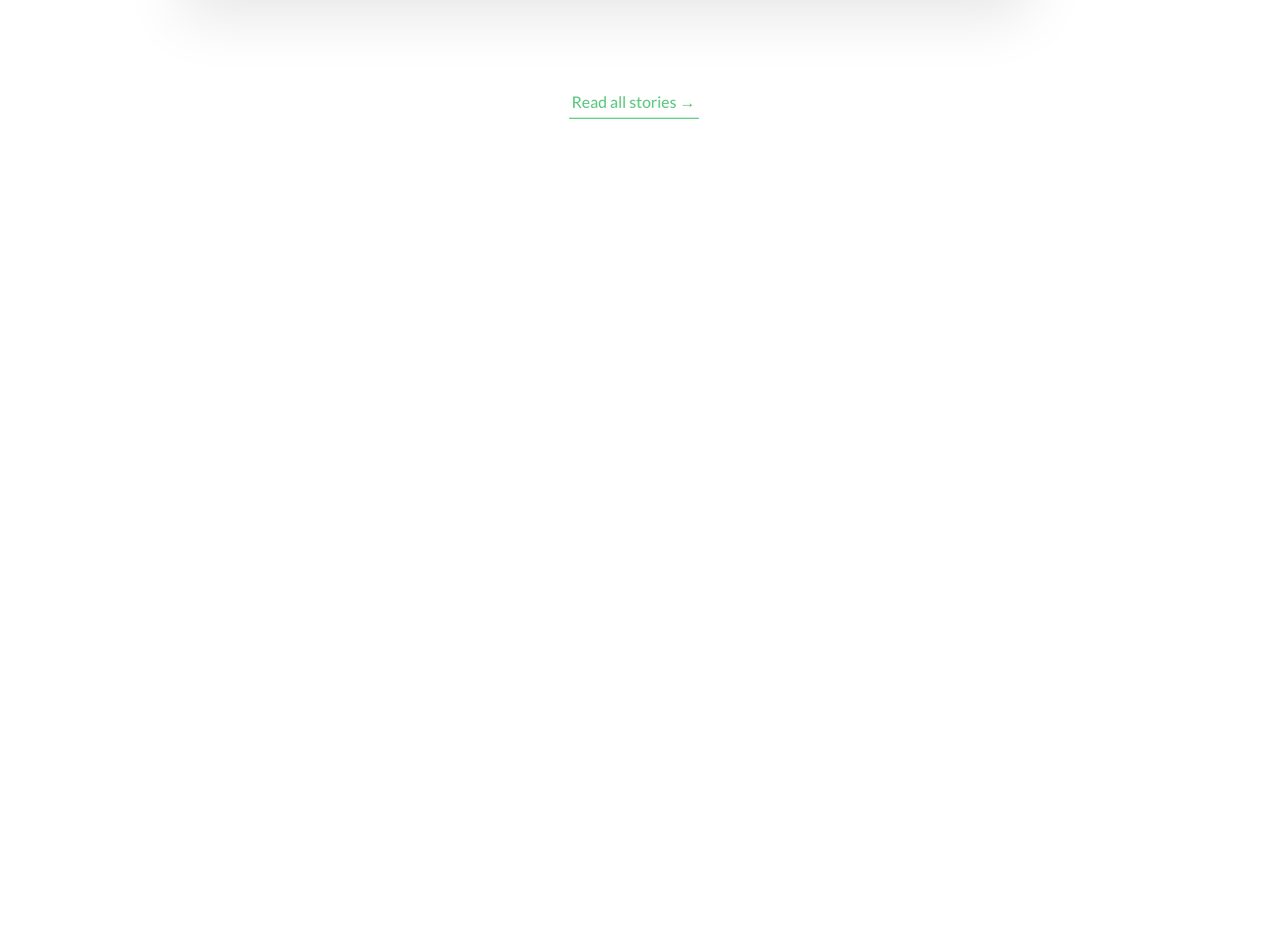
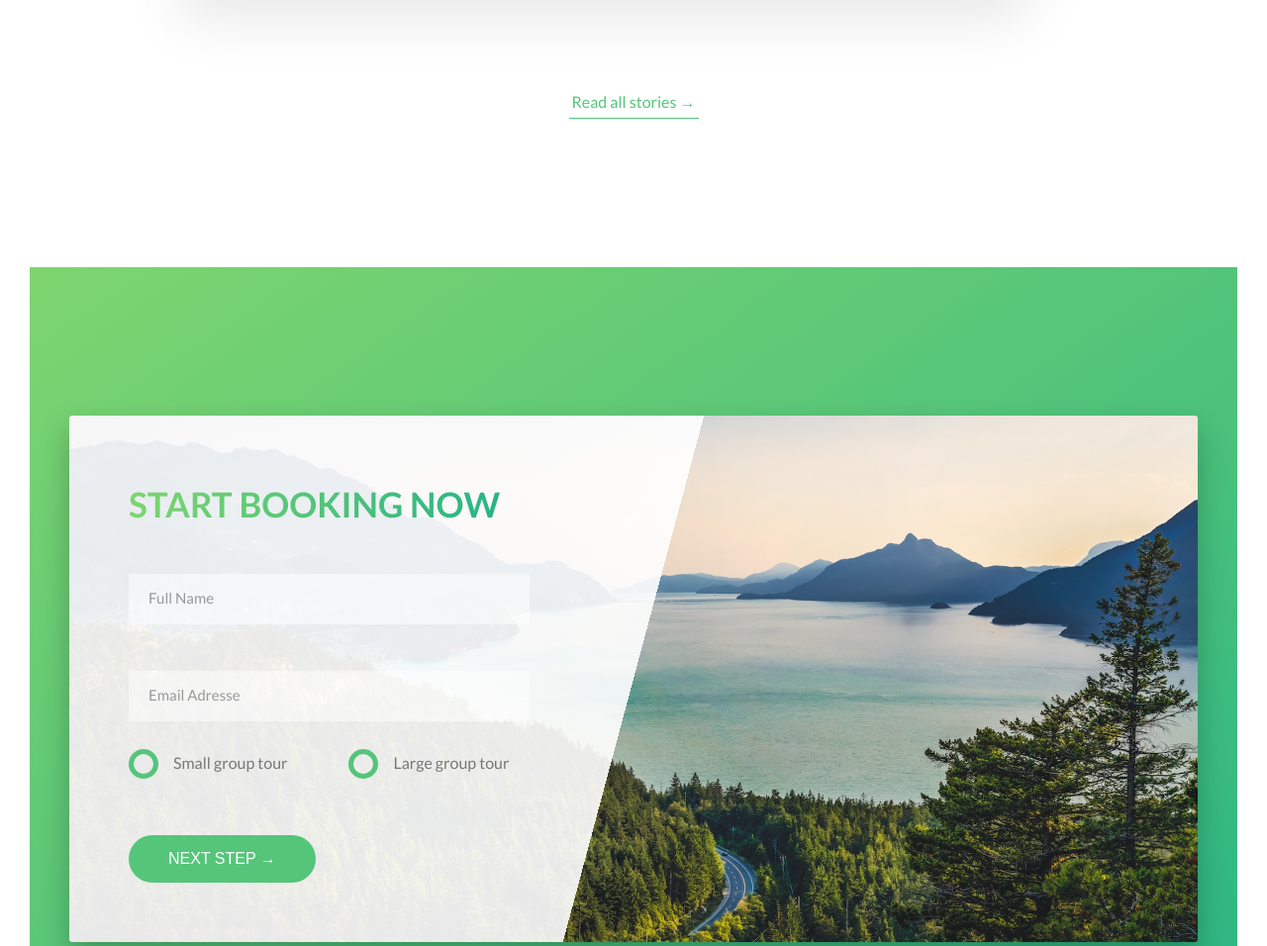
Before and after one commit to Zionhes/Zionhes.github.io, a website: page index.html in a window 1280 px wide. Shown: the part 4227-5183 px from the top of the page at 99% size. Before the commit the page ends 4527 px from the top, so only its background shows below. Drawn offline with Linux system fonts and the light colour scheme.

Commit message:
Book section: implemented

```diff
--- a/index.html
+++ b/index.html
@@ -1,5 +1,6 @@
 <!DOCTYPE html>
 <html lang="en">
+
 <head>
     <!--Meta-->
     <meta charset="UTF-8">
@@ -20,7 +21,7 @@
 </head>
 
 <body>
-        <!--Header-->
+    <!--HEADER-->
     <header class='header'>
         <div class="header__logo-box">
             <img src="img/logo-white.png" alt="Logo" class="header__logo">
@@ -51,12 +52,15 @@
                 <div class="col-1-of-2">
                     <h3 class="heading-tertiary u-margin-bottom-small">You're going to fall in love with nature</h3>
                     <p class="paragraph">
-                            Lorem, ipsum dolor sit amet consectetur adipisicing elit. Voluptates deserunt atque suscipit cumque at? Mollitia impedit reiciendis beatae, delectus eius error nam accusamus, enim dolorum odio tenetur, aperiam est nobis.
+                        Lorem, ipsum dolor sit amet consectetur adipisicing elit. Voluptates deserunt atque suscipit
+                        cumque at? Mollitia impedit reiciendis beatae, delectus eius error nam accusamus, enim dolorum
+                        odio tenetur, aperiam est nobis.
                     </p>
 
                     <h3 class="heading-tertiary u-margin-bottom-small">Live adventures like you never have before</h3>
                     <p class="paragraph">
-                            Lorem, ipsum dolor sit amet consectetur adipisicing elit. Voluptates deserunt atque suscipit cumque at? Mollitia.
+                        Lorem, ipsum dolor sit amet consectetur adipisicing elit. Voluptates deserunt atque suscipit
+                        cumque at? Mollitia.
                     </p>
 
                     <a href="#" class="btn-text">Learn more &rarr;</a>
@@ -83,8 +87,9 @@
                     <div class="feature-box">
                         <i class="feature-box__icon icon-basic-world"></i>
                         <h3 class="heading-tertiary u-margin-bottom-small">Explore the world</h3>
-                            <p class="feature-box__text">
-                                Lorem, ipsum dolor sit amet consectetur adipisicing elit. Voluptates deserunt atque suscipit cumque at?
+                        <p>
+                            Lorem, ipsum dolor sit amet consectetur adipisicing elit. Voluptates deserunt atque suscipit
+                            cumque at?
                         </p>
                     </div>
                 </div>
@@ -95,7 +100,8 @@
                         <i class="feature-box__icon icon-basic-compass"></i>
                         <h3 class="heading-tertiary u-margin-bottom-small">Meet Nature</h3>
                         <p class="feature-box__text">
-                                Lorem, ipsum dolor sit amet consectetur adipisicing elit. Voluptates deserunt atque suscipit cumque at?
+                            Lorem, ipsum dolor sit amet consectetur adipisicing elit. Voluptates deserunt atque suscipit
+                            cumque at?
                         </p>
                     </div>
                 </div>
@@ -106,7 +112,8 @@
                         <i class="feature-box__icon icon-basic-map"></i>
                         <h3 class="heading-tertiary u-margin-bottom-small">Find your way</h3>
                         <p class="feature-box__text">
-                                Lorem, ipsum dolor sit amet consectetur adipisicing elit. Voluptates deserunt atque suscipit cumque at?
+                            Lorem, ipsum dolor sit amet consectetur adipisicing elit. Voluptates deserunt atque suscipit
+                            cumque at?
                         </p>
                     </div>
                 </div>
@@ -117,7 +124,8 @@
                         <i class="feature-box__icon icon-basic-heart"></i>
                         <h3 class="heading-tertiary u-margin-bottom-small">Live a healthier life</h3>
                         <p class="feature-box__text">
-                                Lorem, ipsum dolor sit amet consectetur adipisicing elit. Voluptates deserunt atque suscipit cumque at?
+                            Lorem, ipsum dolor sit amet consectetur adipisicing elit. Voluptates deserunt atque suscipit
+                            cumque at?
                         </p>
                     </div>
                 </div>
@@ -296,7 +304,10 @@
                     <div class="story__text">
                         <h3 class="heading-tertiary u-margin-bottom-small">I had the best week ever with my family</h3>
                         <p>
-                                Lorem, ipsum dolor sit amet consectetur adipisicing elit. Voluptates deserunt atque suscipit cumque at? Mollitia impedit reiciendis beatae, delectus eius error nam accusamus, enim dolorum odio tenetur, aperiam est nobis. Mollitia impedit reiciendis beatae, delectus eius error nam accusamus, enim dolorum odio tenetur.
+                            Lorem, ipsum dolor sit amet consectetur adipisicing elit. Voluptates deserunt atque suscipit
+                            cumque at? Mollitia impedit reiciendis beatae, delectus eius error nam accusamus, enim
+                            dolorum odio tenetur, aperiam est nobis. Mollitia impedit reiciendis beatae, delectus eius
+                            error nam accusamus, enim dolorum odio tenetur.
                         </p>
                     </div>
                 </div>
@@ -312,7 +323,10 @@
                     <div class="story__text">
                         <h3 class="heading-tertiary u-margin-bottom-small">WOW! My life is completely different now</h3>
                         <p>
-                                Lorem, ipsum dolor sit amet consectetur adipisicing elit. Voluptates deserunt atque suscipit cumque at? Mollitia impedit reiciendis beatae, delectus eius error nam accusamus, enim dolorum odio tenetur, aperiam est nobis. Mollitia impedit reiciendis beatae, delectus eius error nam accusamus, enim dolorum odio tenetur.
+                            Lorem, ipsum dolor sit amet consectetur adipisicing elit. Voluptates deserunt atque suscipit
+                            cumque at? Mollitia impedit reiciendis beatae, delectus eius error nam accusamus, enim
+                            dolorum odio tenetur, aperiam est nobis. Mollitia impedit reiciendis beatae, delectus eius
+                            error nam accusamus, enim dolorum odio tenetur.
                         </p>
                     </div>
                 </div>
@@ -322,84 +336,66 @@
             <div class="u-center-text u-margin-top-huge">
                 <a href="#" class="btn-text">Read all stories &rarr;</a>
             </div>
+        </section>
 
+        <!--BOOK SECTION-->
+        <section class="section-book">
+            <div class="row">
+                <div class="book">
+                    <div class="book__form">
+                        <form action="#" class="form">
+
+                            <!--h2-->
+                            <div class="u-margin-bottom-medium">
+                                <h2 class="heading-secondary">
+                                    Start Booking Now
+                                </h2>
+                            </div>
+
+                            <!--name input-->
+                            <div class="form__group">
+                                <input type="text" class="form__input" placeholder="Full Name" id="name" required>
+                                <label for="name" class="form__label">Full Name</label>
+                            </div>
+
+                            <!--email input-->
+                            <div class="form__group">
+                                <input type="email" class="form__input" placeholder="Email Adresse" id="email" required>
+                                <label for="email" class="form__label">Email Adresse</label>
+
+
+                                <!--radio button 01-->
+                                <div class="form__radio-group u-margin-bottom-medium">
+                                    <input type="radio" class="form__radio-input" id="small" name="size">
+                                    <label for="small" class="form__radio-label">
+                                        <span class="form__radio-button"></span>
+                                        Small group tour
+                                    </label>
+                                </div>
+
+                                <!--radio button 02-->
+                                <div class="form__radio-group">
+                                    <input type="radio" class="form__radio-input" id="large" name="size">
+                                    <label for="large" class="form__radio-label">
+                                        <!--fake button: está dentro de label para tener su misma acción-->
+                                        <span class="form__radio-button"></span>
+                                        Large group tour
+                                    </label>
+                                </div>
+                            </div>
+
+                            <!--submit btn-->
+                            <div class="form__group">
+                                <button class="btn btn--green">Next Step &rarr;</button>
+                            </div>
+
+                        </form>
+                    </div>
+                </div>
+            </div>
         </section>
 
     </main>
+</body>
 
-        <!--<section class="grid-test">
-
-            <div class="row">
-                <div class="col-1-of-2">
-                    col 1 of 2
-                </div>
-                <div class="col-1-of-2">
-                    col 1 of 2
-                </div>
-            </div>
-
-
-            <div class="row">
-                <div class="col-1-of-3">
-                    col 1 of 3
-                </div>
-                <div class="col-1-of-3">
-                    col 1 of 3
-                </div>
-                <div class="col-1-of-3">
-                    col 1 of 3
-                </div>
-            </div>
-
-
-            <div class="row">
-                <div class="col-1-of-3">
-                    col 1 of 3
-                </div>
-                <div class="col-2-of-3">
-                    col 2 of 3
-                </div>
-            </div>
-
-
-            <div class="row">
-                <div class="col-1-of-4">
-                    col 1 of 4
-                </div>
-                <div class="col-1-of-4">
-                    col 1 of 4
-                </div>
-                <div class="col-1-of-4">
-                    col 1 of 4
-                </div>
-                <div class="col-1-of-4">
-                    col 1 of 4
-                </div>
-            </div>
-
-
-            <div class="row">
-                <div class="col-1-of-4">
-                    col 1 of 4
-                </div>
-                <div class="col-1-of-4">
-                    col 1 of 4
-                </div>
-                <div class="col-2-of-4">
-                    col 2 of 4
-                </div>
-            </div>
-
-
-            <div class="row">
-                <div class="col-1-of-4">
-                    col 1 of 4
-                </div>
-                <div class="col-3-of-4">
-                    col 3 of 4
-                </div>
-            </div>
-        </section>-->
-
-    </body>
 </html>
--- a/sass/abstracts/_variables.scss
+++ b/sass/abstracts/_variables.scss
@@ -15,6 +15,8 @@ $color-gray-light-1: #f3f3f3;
 $color-gray-light-2: #eee;
 
 $color-grey: #777;
+$color-grey-2: #999;
+
 $color-white: #fff;
 $color-black: #000;
 
--- a/sass/base/_typography.scss
+++ b/sass/base/_typography.scss
@@ -1,6 +1,6 @@
 body {
     font-family: "Lato", sans-serif;
-    font-weight:400;
+    font-weight: 400;
     line-height: 1.7;
     color: $color-grey;
     padding: 3rem;
--- a/sass/base/_utilities.scss
+++ b/sass/base/_utilities.scss
@@ -1,8 +1,8 @@
-.u-center-text { text-align: center; }
+.u-center-text { text-align: center !important; }
 
-.u-margin-bottom-small { margin-bottom: 1.5rem; }
-.u-margin-bottom-medium { margin-bottom: 4rem; }
-.u-margin-bottom-big { margin-bottom: 8rem; }
+.u-margin-bottom-small { margin-bottom: 1.5rem !important; }
+.u-margin-bottom-medium { margin-bottom: 4rem !important; }
+.u-margin-bottom-big { margin-bottom: 8rem !important; }
 
-.u-margin-top-big { margin-top: 8rem; }
-.u-margin-top-huge { margin-top: 10rem; }
+.u-margin-top-big { margin-top: 8rem !important; }
+.u-margin-top-huge { margin-top: 10rem !important; }
--- a/sass/components/_button.scss
+++ b/sass/components/_button.scss
@@ -1,4 +1,5 @@
 .btn {
+    &,
     &:link,
     &:visited {
         text-transform: uppercase;
@@ -10,6 +11,11 @@
 
         position: relative;
         font-size: $default-font-size;
+
+
+        // Change for the <button> element
+        border:none;
+        cursor: pointer;
     }
 
     &--white {
@@ -32,7 +38,7 @@
 
     &:hover {
         transform: translateY(-.3rem);
-        box-shadow: 0 1rem 2rem rgba($color-black, .2);
+        box-shadow: 0 1rem 2rem rgba($color-black, .3);
 
         &::after {
             transform: scaleX(1.4) scaleY(1.6);
@@ -40,9 +46,13 @@
         }
     }
 
-    &:active {
+    &:active,
+    &:focus {
+        //<button> element
+        outline: none;
+
         transform: translateY(-.1rem);
-        box-shadow: 0 .5rem 1rem rgba($color-black, .2);
+        box-shadow: 0 .5rem 1rem rgba($color-black, .3);
     }
 
     &::after {
@@ -79,12 +89,12 @@
     &:hover {
         background-color: $color-primary;
         color: $color-white;
-        transform: translateY(-2px);
-        box-shadow: 0 .8rem 1.5rem rgba(black, .3);
+        transform: translateY(-3px);
+        box-shadow: 0 1rem 2rem rgba(black, .2);
     }
 
     &:active {
         transform: translateY(0);
-        box-shadow: 0 .5rem 1rem rgba(black, .15);
+        box-shadow: 0 .5rem 1rem rgba(black, .3);
     }
 }
--- a/sass/components/_card.scss
+++ b/sass/components/_card.scss
@@ -148,7 +148,6 @@
     }
 
     &__price-box {
-        text-align: center;
         color: $color-white;
         margin-bottom: 8rem;
     }
--- /dev/null
+++ b/sass/components/_form.scss
@@ -0,0 +1,105 @@
+.form {
+
+    &__group:not(:last-child) {
+        margin-bottom: 2rem;
+    }
+
+    &__input {
+        font-size: 1.5rem;
+        font-family: inherit;
+        color: inherit;
+        padding: 1.5rem 2rem;
+        border-radius: 2px;
+        background-color: rgba($color-white, .5);
+        border: none;
+        border-bottom: 3px solid transparent;
+        width: 90%;
+        display: block;
+        transition: all .3s;
+
+        &:focus {
+            outline: none;
+            box-shadow: 0 1rem 2rem rgba($color-black, .1);
+            border-bottom: 3px solid $color-primary;
+
+            &:invalid {
+                border-bottom: 3px solid $color-secondary-dark;
+            }
+        }
+
+        &::-webkit-input-placeholder {
+            color: $color-grey-2;
+        }
+    }
+
+    &__label {
+        font-size: 1.2rem;
+        font-size: 700;
+        margin-left: 2rem;
+        margin-top: .7rem;
+        display: block;
+
+        transition: all .3s;
+    }
+
+    // + adjacent sibling
+    &__input:placeholder-shown + &__label {
+        opacity: 0;
+        visibility: hidden;
+        transform: translateY(-4rem);
+    }
+
+
+    // RADIO
+    &__radio-group {
+        width: 49%;
+        display: inline-block;
+    }
+
+    // El verdadero botón
+    &__radio-input {
+        display: none;
+    }
+
+    &__radio-label {
+        font-size: $default-font-size;
+        cursor: pointer;
+        position: relative;
+
+        padding-left: 4.5rem; // Arreglo pa' fake button
+    }
+
+    // FAKE BUTTON
+    &__radio-button {
+        height: 3rem;
+        width: 3rem;
+        border: 5px solid $color-primary;
+        border-radius: 50%; // Circle
+        display: inline-block; // ??
+        position: absolute;
+        top: -.4rem;
+        left: 0rem;
+
+        &::after {
+            content: "";
+            display: block;
+            height: 1.5rem;
+            width: 1.5rem;
+            border-radius: 50%;
+            position: absolute;
+            top: 50%;
+            left: 50%;
+            transform: translate(-50%, -50%);
+            background-color: $color-primary;
+
+            //animation
+            opacity: 0;
+            transition: all .3s;
+        }
+    }
+
+    //Using Subsequent-sibling selector
+    &__radio-input:checked ~ &__radio-label &__radio-button::after {
+        opacity: 1;
+    }
+}
--- a/sass/main.scss
+++ b/sass/main.scss
@@ -12,6 +12,7 @@
 @import "components/card";
 @import "components/composition";
 @import "components/feature-box";
+@import "components/form";
 @import "components/story";
 
 @import "layout/grid";
--- a/sass/pages/_home.scss
+++ b/sass/pages/_home.scss
@@ -30,3 +30,25 @@
     padding: 15rem 0;
     position: relative;
 }
+
+.section-book {
+    padding: 15rem 0;
+    background-image: linear-gradient(to right bottom, $color-primary-light, $color-primary-dark);
+}
+
+.book {
+    background-image: linear-gradient(105deg, rgba($color-white, .9) 50%, transparent 50%) ,url(../img/nat-10.jpg);
+    background-size: cover;
+    border-radius: 3px;
+    box-shadow: 0 1.5rem 3rem rgba($color-black, .25);
+
+    // Testing purposes
+    //height: 50rem;
+
+
+    &__form {
+        height: 100%;
+        width: 50%;
+        padding: 6rem;
+    }
+}
```
Also changed, not shown: css/styles.css, 1 other file. Lines whose indentation alone changed are shown as unchanged.
